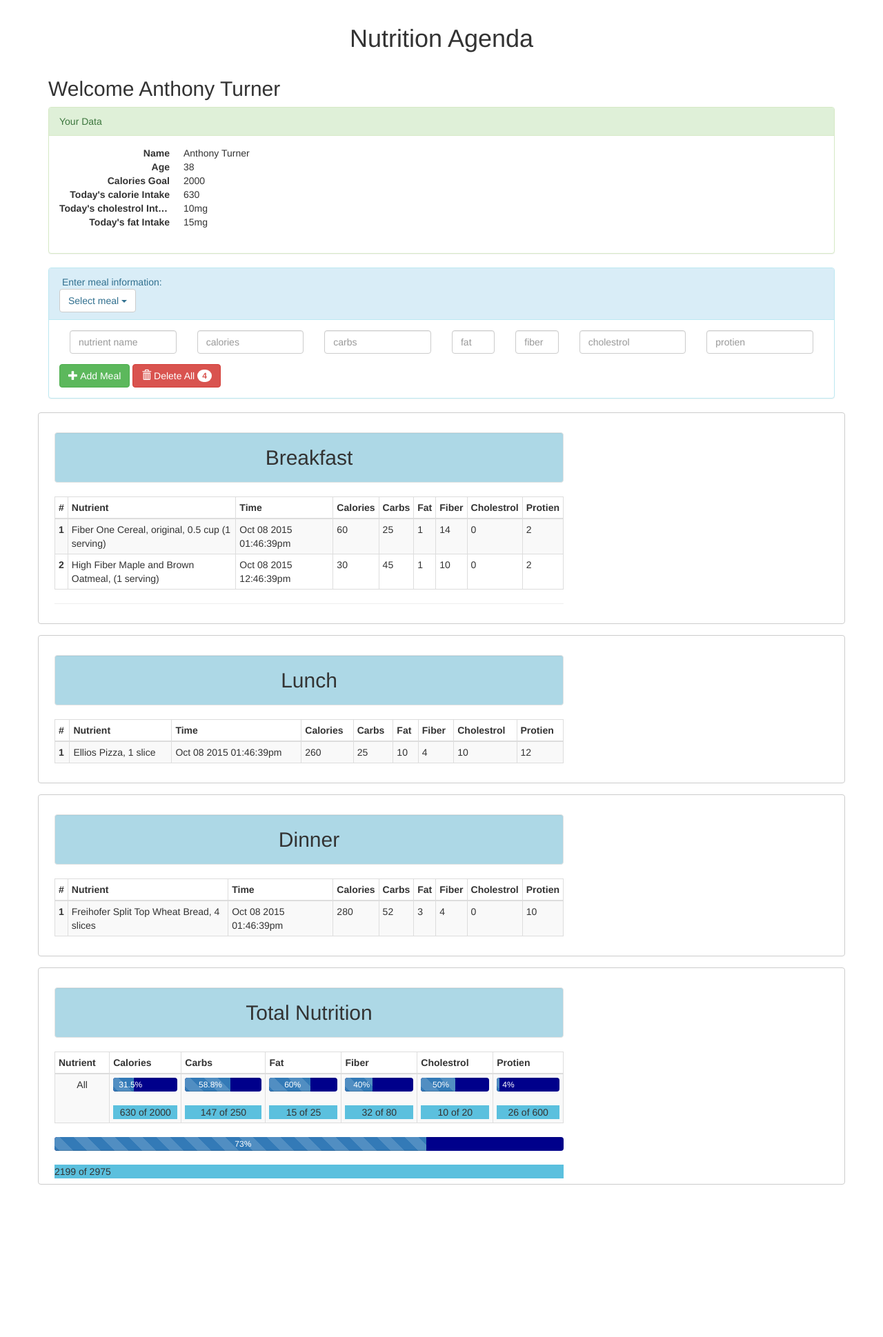
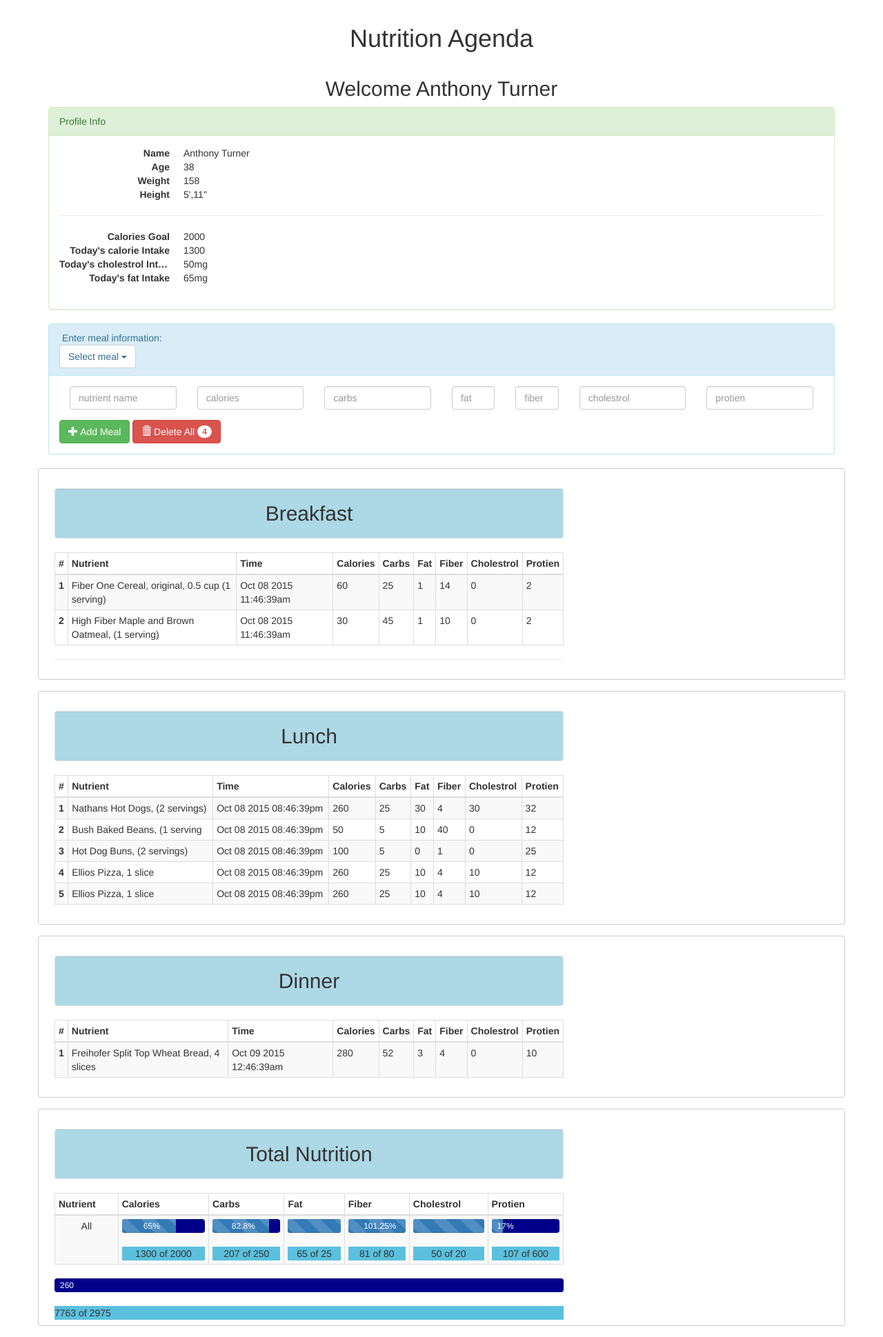
Before and after one commit to anthonybturner/2015FallWeb, a PHP site: page /FitnessApp/nutrients.php in a window 1280 px wide. Shown: the whole page at 69% size. Before the commit the page ends 1718 px from the top, so only its background shows below. Run offline with PHP 8.4, Linux system fonts and the light colour scheme; data that the repository does not hold is empty; some libraries are stand-ins or nearby versions.

Commit message:
Minor changes

```diff
--- a/FitnessApp/css/nutrients.css
+++ b/FitnessApp/css/nutrients.css
@@ -25,6 +25,11 @@ h1{
     padding: 16px;
 }
 
+h2{
+
+    text-align: center;
+}
+
 .progress{
 
    background-image: none;
--- a/FitnessApp/models/goal-data.php
+++ b/FitnessApp/models/goal-data.php
@@ -5,18 +5,22 @@
     $totalMaxAll = 0;
     global $person;
 
-    $person = array( 'Name' => $name, 'Age' => 38, 'MaxCalories' => 2000, 'MaxCarbs' => 250, 'MaxFat' => 25,'MaxFiber' => 80, 'MaxCholestrol' => 20,'MaxProtien' =>600 );
+    $person = array( 'Name' => $name, 'Age' => 38, 'Weight' => 158, 'Height' => "5',11''", 'MaxCalories' => 2000, 'MaxCarbs' => 250, 'MaxFat' => 25,'MaxFiber' => 80, 'MaxCholestrol' => 20,'MaxProtien' =>600 );
 
     $totalMaxAll = $person['MaxCalories'] + $person['MaxCarbs'] + $person['MaxFat'] + $person['MaxFiber'] + $person['MaxCholestrol'] + $person['MaxProtien'];
 
     $food = array(
-       array( 'Name' => 'Freihofer Split Top Wheat Bread, 4 slices', Meal => 'Dinner', 'Time' => strtotime("-1 hour"), calories => 280, carbs => 52, fat => 3, fiber => 4, cholestrol => 0, protien => 10 ),
+       array( 'Name' => 'Freihofer Split Top Wheat Bread, 4 slices', Meal => 'Dinner', 'Time' => strtotime("10 hour"), calories => 280, carbs => 52, fat => 3, fiber => 4, cholestrol => 0, protien => 10 ),
 
 
-        array( 'Name' => 'Fiber One Cereal, original, 0.5 cup (1 serving)', Meal=> 'Breakfast', 'Time' => strtotime("-1 hour"), calories => 60, carbs => 25, fat => 1, fiber => 14, cholestrol => 0, protien => 2 ),
-        array( 'Name' => 'High Fiber Maple and Brown Oatmeal, (1 serving)', Meal=> 'Breakfast', 'Time' => strtotime("-2 hour"), calories => 30, carbs => 45, fat => 1, fiber => 10, cholestrol => 0, protien => 2 ),
+        array( 'Name' => 'Fiber One Cereal, original, 0.5 cup (1 serving)', Meal=> 'Breakfast', 'Time' => strtotime("-3 hour"), calories => 60, carbs => 25, fat => 1, fiber => 14, cholestrol => 0, protien => 2 ),
+        array( 'Name' => 'High Fiber Maple and Brown Oatmeal, (1 serving)', Meal=> 'Breakfast', 'Time' => strtotime("-3 hour"), calories => 30, carbs => 45, fat => 1, fiber => 10, cholestrol => 0, protien => 2 ),
 
-        array( 'Name' => 'Ellios Pizza, 1 slice', Meal => 'Lunch',  'Time' => strtotime("-1 hour"), calories => 260, carbs => 25, fat => 10, fiber => 4, cholestrol => 10, protien => 12 )
+        array( 'Name' => 'Nathans Hot Dogs, (2 servings)', Meal => 'Lunch',  'Time' => strtotime("6 hour"), calories => 260, carbs => 25, fat => 30, fiber => 4, cholestrol => 30, protien => 32 ),
+        array( 'Name' => 'Bush Baked Beans, (1 serving', Meal => 'Lunch',  'Time' => strtotime("6 hour"), calories => 50, carbs => 5, fat => 10, fiber => 40, cholestrol => 0, protien => 12 ),
+        array( 'Name' => 'Hot Dog Buns, (2 servings)', Meal => 'Lunch',  'Time' => strtotime("6 hour"), calories => 100, carbs => 5, fat => 0, fiber => 1, cholestrol => 0, protien => 25 ),
+        array( 'Name' => 'Ellios Pizza, 1 slice', Meal => 'Lunch',  'Time' => strtotime("6 hour"), calories => 260, carbs => 25, fat => 10, fiber => 4, cholestrol => 10, protien => 12 ),
+        array( 'Name' => 'Ellios Pizza, 1 slice', Meal => 'Lunch',  'Time' => strtotime("6 hour"), calories => 260, carbs => 25, fat => 10, fiber => 4, cholestrol => 10, protien => 12 )
 
     );
 
@@ -36,10 +40,10 @@
         $total['sum'] += $total['protien'] += $meal['protien'];
     }
 
-     $totalCaloriesPercentage = ($total['calories']/$person['MaxCalories'] *100).'%';
-     $totalCarbsPercentage = ($total['carbs']/$person['MaxCarbs'] *100).'%';
-     $totalFatPercentage = ($total['fat']/$person['MaxFat'] *100).'%';
-     $totalFiberPercentage = ($total['fiber']/$person['MaxFiber'] *100).'%';
-     $totalCholestrolPercentage = ($total['cholestrol']/$person['MaxCholestrol'] *100).'%';
-     $totalProtienPercentage = floor(($total['protien']/$person['MaxProtien'] *100)).'%';
-     $totalMaxPercentage = floor(($total['sum']/$totalMaxAll *100)).'%';
+     $totalCaloriesPercentage = ($total['calories']/$person['MaxCalories'] *100);
+     $totalCarbsPercentage = ($total['carbs']/$person['MaxCarbs'] *100);
+     $totalFatPercentage = ($total['fat']/$person['MaxFat'] *100);
+     $totalFiberPercentage = ($total['fiber']/$person['MaxFiber'] *100);
+     $totalCholestrolPercentage = ($total['cholestrol']/$person['MaxCholestrol'] *100);
+     $totalProtienPercentage = floor(($total['protien']/$person['MaxProtien'] *100));
+     $totalMaxPercentage = floor(($total['sum']/$totalMaxAll *100));
--- a/FitnessApp/nutrients.php
+++ b/FitnessApp/nutrients.php
@@ -28,7 +28,7 @@
         <h2><?=$message?></h2>
         <div class="panel panel-success">
 
-            <div class="panel-heading">Your Data</div>
+            <div class="panel-heading">Profile Info</div>
 
             <div class="panel-body">
                 <dl class="dl-horizontal">
@@ -36,6 +36,11 @@
                     <dd><?=$person['Name']?></dd>
                     <dt>Age</dt>
                     <dd><?=$person['Age']?></dd>
+                    <dt>Weight</dt>
+                    <dd><?=$person['Weight']?></dd>
+                    <dt>Height</dt>
+                    <dd><?=$person['Height']?></dd>
+                    <hr>
                     <dt>Calories Goal</dt>
                     <dd><?=$person['MaxCalories']?></dd>
                     <dt>Today's calorie Intake</dt>
@@ -294,9 +299,9 @@
 
                               <div class='progress-bar progress-bar-striped active' aria-valuenow='$totalFatPercentage'
                                 aria-valuemin="0" aria-valuemax='<?= ($person['MaxCalories']);?>'
-                                role='progressbar' style='width: <?= $totalCaloriesPercentage?>'>
+                                role='progressbar' style='width: <?= $totalCaloriesPercentage.'%'?>'>
                                  <span class='progress-bar-text'>
-                                      <?=$totalCaloriesPercentage?>
+                                      <?=$totalCaloriesPercentage.'%'?>
                                   </span>
                              </div>
                           </div> <!-- end progress bar -->
@@ -312,8 +317,8 @@
 
                               <div class='progress-bar progress-bar-striped active' aria-valuenow='<?= ($total['carbs']); ?>'
                                 aria-valuemin="0" aria-valuemax='<?= ($person['MaxCarbs']);?>' role='progressbar'
-                                style='width:<?= $totalCarbsPercentage ?>'>
-                                 <span class='progress-bar-text'><?=$totalCarbsPercentage?> reached</span>
+                                style='width:<?= $totalCarbsPercentage.'%' ?>'>
+                                 <span class='progress-bar-text'><?=$totalCarbsPercentage.'%'?></span>
                              </div>
                           </div>
                            <div class='label-info'>
@@ -328,8 +333,8 @@
 
                               <div class='progress-bar progress-bar-striped active' aria-valuenow='<?= ($total['fat']); ?>'
                                 aria-valuemin="0" aria-valuemax='<?= ($person['MaxFat']);?>' role='progressbar'
-                                style='width:<?= $totalFatPercentage ?>'>
-                                 <span class='progress-bar-text'><?=$totalFatPercentage?> reached</span>
+                                style='width:<?= $totalFatPercentage.'%' ?>'>
+                                 <span class='progress-bar-text'><?=$totalFatPercentage.'%'?> </span>
                              </div>
                           </div>
                            <div class='label-info'>
@@ -343,8 +348,8 @@
 
                               <div class='progress-bar progress-bar-striped active' aria-valuenow='<?= ($total['fiber']); ?>'
                                 aria-valuemin="0" aria-valuemax='<?= ($person['MaxFiber']);?>' role='progressbar'
-                                style='width:<?= $totalFiberPercentage ?>'>
-                                 <span class='progress-bar-text'><?=$totalFiberPercentage?> reached</span>
+                                style='width:<?= $totalFiberPercentage.'%' ?>'>
+                                 <span class='progress-bar-text'><?=$totalFiberPercentage.'%'?></span>
                              </div>
                           </div>
                            <div class='label-info'>
@@ -359,8 +364,8 @@
 
                               <div class='progress-bar progress-bar-striped active' aria-valuenow='<?= ($total['cholestrol']); ?>'
                                 aria-valuemin="0" aria-valuemax='<?= ($person['MaxCholestrol']);?>' role='progressbar'
-                                style='width:<?= $totalCholestrolPercentage ?>'>
-                                 <span class='progress-bar-text'><?=$totalCholestrolPercentage?> reached</span>
+                                style='width:<?= $totalCholestrolPercentage.'%' ?>'>
+                                 <span class='progress-bar-text'><?=$totalCholestrolPercentage.'%'?></span>
                              </div>
                           </div>
                            <div class='label-info'>
@@ -375,8 +380,8 @@
 
                               <div class='progress-bar progress-bar-striped active' aria-valuenow='<?= ($total['protien']); ?>'
                                 aria-valuemin="0" aria-valuemax='<?= ($person['MaxProtien']);?>' role='progressbar'
-                                style='width:<?= $totalProtienPercentage ?>'>
-                                 <span class='progress-bar-text'><?=$totalProtienPercentage?> reached</span>
+                                style='width:<?= $totalProtienPercentage.'%' ?>'>
+                                 <span class='progress-bar-text'><?=$totalProtienPercentage.'%'?></span>
                              </div>
                           </div>
                            <div class='label-info'>
```
